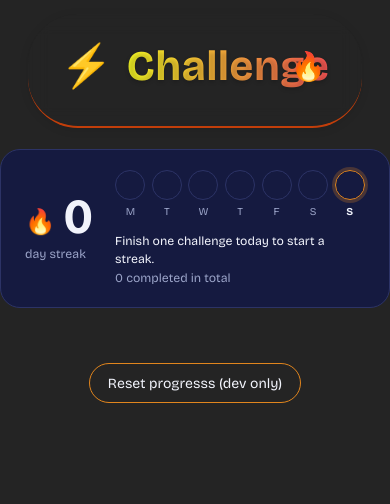
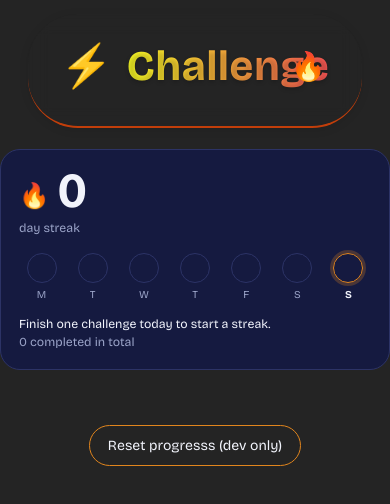
Before and after one commit to robertoandino/challenge-me, a React (Vite) app: page / in a window 390 px wide. Shown: the top 504 px of the page. Built offline with nearby package versions, Linux system fonts and the light colour scheme.

Commit message:
Updating streakWeek css

```diff
--- a/src/components/StreakWeek/StreakWeek.css
+++ b/src/components/StreakWeek/StreakWeek.css
@@ -128,3 +128,16 @@
     margin-top: 12px;
     color: var(--cm-text);
 }
+
+@media (max-width: 520px) {
+    .sw {
+        flex-direction: column;
+        align-items: stretch;
+        gap: 16px;
+        padding: 18px;
+    }
+
+    .sw-left {
+        align-self: flex-start;
+    }
+}
```
